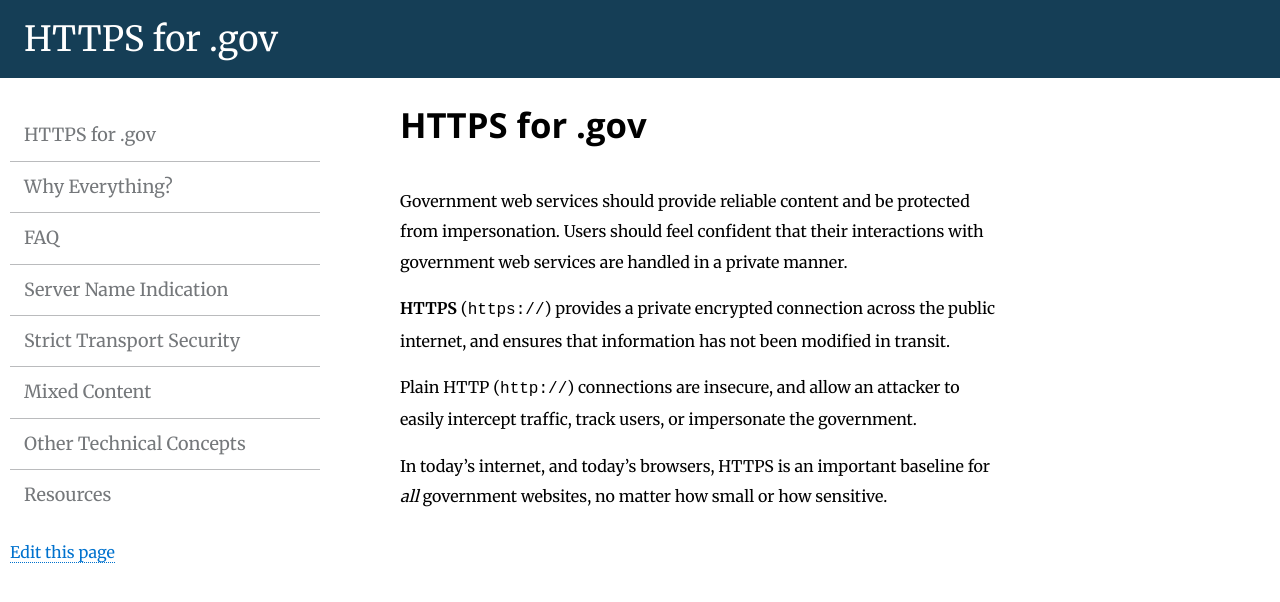
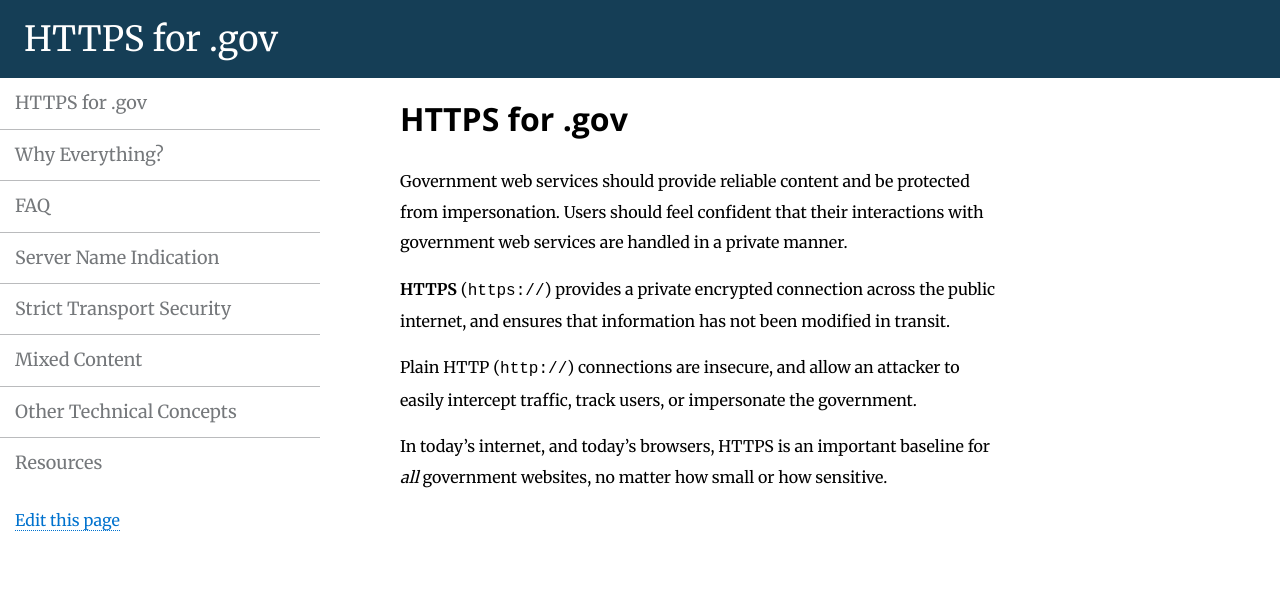
Before and after one commit to GSA/https, a Jekyll site: the page built from pages/index.md, in a window 1280 px wide. Shown: the top 602 px of the page. Built offline with Jekyll 4.4.1, drawn with Linux system fonts in a browser that asks for light colours; Markdown is read by kramdown in place of the engine named in the settings.

Commit message:
tune up sidebar

```diff
--- a/assets/css/styles.css
+++ b/assets/css/styles.css
@@ -32,9 +32,9 @@ h1, h2, h3, h4, h5, h6 {
   font-family: "Open Sans", Arial, sans-serif; }
 
 h1 {
-  margin-top: 0;
-  margin-bottom: 1.3em;
-  font-size: 26pt; }
+  margin-top: 0.8em;
+  margin-bottom: 1em;
+  font-size: 24pt; }
 
 h2, h3, h4, h5, h6 {
   margin-top: 2em; }
@@ -58,46 +58,37 @@ li p {
   margin-top: 0; }
 
 /* Navigation */
-.sidebar-nav a {
+aside p {
+  padding-left: 15px; }
+aside .sidebar-nav a {
   display: block;
   padding: 10px;
   -webkit-transition: .4s;
   transition: .4s; }
-
-.sidebar-nav a,
-.sidebar-nav a:link,
-.sidebar-nav a:visited {
+aside .sidebar-nav a,
+aside .sidebar-nav a:link,
+aside .sidebar-nav a:visited {
   border-bottom: none;
   color: #75787b; }
-
-.sidebar-nav li:hover,
-.sidebar-nav a:focus,
-.sidebar-nav li:active,
-.sidebar-nav .sidebar-nav-active {
+aside .sidebar-nav li:hover,
+aside .sidebar-nav .sidebar-nav-active {
   color: #75787b;
-  border-left: 4px solid #4383A9;
+  border-left: 5px solid #153E56;
   background-color: transparent;
   border-bottom: 1px solid #babbbd;
   padding-left: 0; }
-
-.sidebar-nav ul {
+aside .sidebar-nav ul {
   margin: 0;
   padding: 0; }
-
-.sidebar-nav li {
+aside .sidebar-nav li {
   list-style: none;
   border-bottom: 1px solid #babbbd;
   font-size: 1.125em;
-  padding-left: 4px; }
-
-.sidebar-nav li:last-child {
+  padding-left: 5px; }
+aside .sidebar-nav li:last-child {
   border-bottom: none; }
 
 /* Layout */
-.content {
-  padding-top: 2em;
-  padding-bottom: 2em; }
-
 /* offset the fixed position header for jump links */
 section:before {
   display: block;
@@ -170,7 +161,6 @@ header {
 aside {
   width: 25%;
   left: 0%;
-  padding-left: 10px;
   position: fixed; }
 
 .main-content {
```
Also changed, not shown: assets/_sass/styles.scss (+13 -14 lines), 1 other file.
